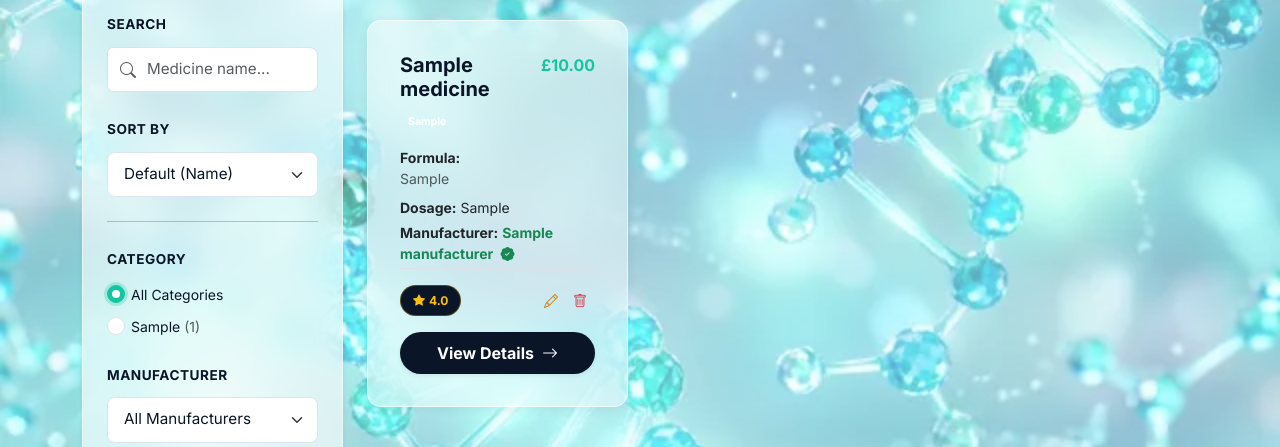
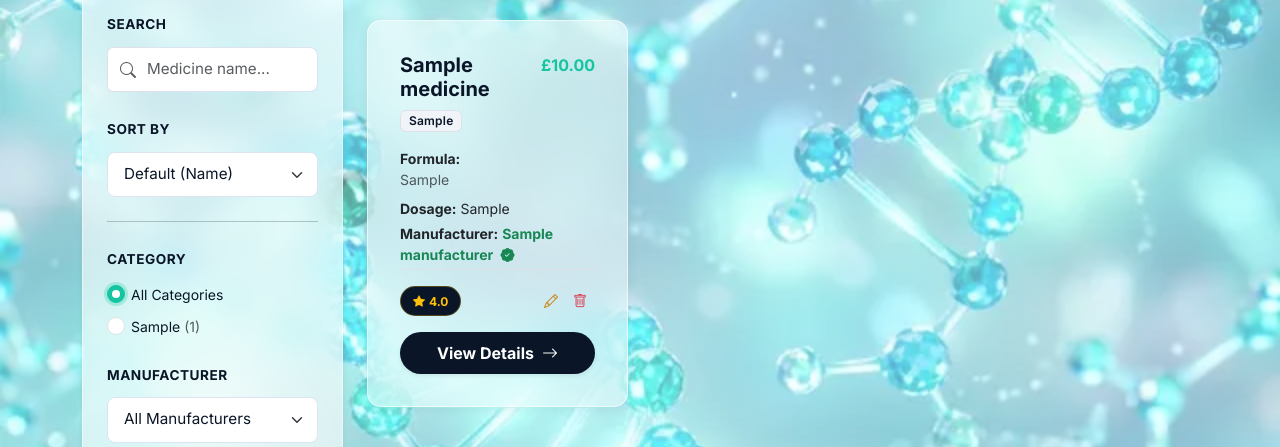
Before and after one commit to muazainal/mz-medcompare, a Django app: page / in a window 1280 px wide. Shown: the part 233-680 px from the top of the page. Run offline with Django 5.2, Linux system fonts and the light colour scheme; a user stored in the database is signed in; tables that the repository leaves empty hold one stand-in row (values such as "Sample post").

Commit message:
fix: ensure category badge is visible in light mode with proper contrast

```diff
--- a/medicines/static/css/style.css
+++ b/medicines/static/css/style.css
@@ -1224,6 +1224,22 @@ input[type="email"]:focus {
     border-color: rgba(255, 193, 7, 0.4);
 }
 
+/* Category Badge */
+.category-badge {
+    background: #f0f4f9;
+    color: var(--primary) !important;
+    border: 1px solid rgba(10, 22, 40, 0.08);
+    font-weight: 600;
+    font-size: 0.75rem;
+    letter-spacing: 0.2px;
+}
+
+[data-theme="dark"] .category-badge {
+    background: rgba(255, 255, 255, 0.08);
+    color: var(--text-dark) !important;
+    border-color: rgba(255, 255, 255, 0.12);
+}
+
 /* =============================================
    FOOTER
    ============================================= */
--- a/medicines/templates/medicines/base.html
+++ b/medicines/templates/medicines/base.html
@@ -13,7 +13,7 @@
     <link href="https://fonts.googleapis.com/css2?family=Inter:wght@400;500;600;700;800&display=swap" rel="stylesheet">
     <link href="https://cdn.jsdelivr.net/npm/bootstrap@5.3.3/dist/css/bootstrap.min.css" rel="stylesheet">
     <link rel="stylesheet" href="https://cdn.jsdelivr.net/npm/bootstrap-icons@1.11.3/font/bootstrap-icons.min.css">
-    <link rel="stylesheet" href="{% static 'css/style.css' %}?v=20">
+    <link rel="stylesheet" href="{% static 'css/style.css' %}?v=21">
 
     <!-- Script to prevent Flash of Unstyled Content (FOUC) -->
     <script>
```
